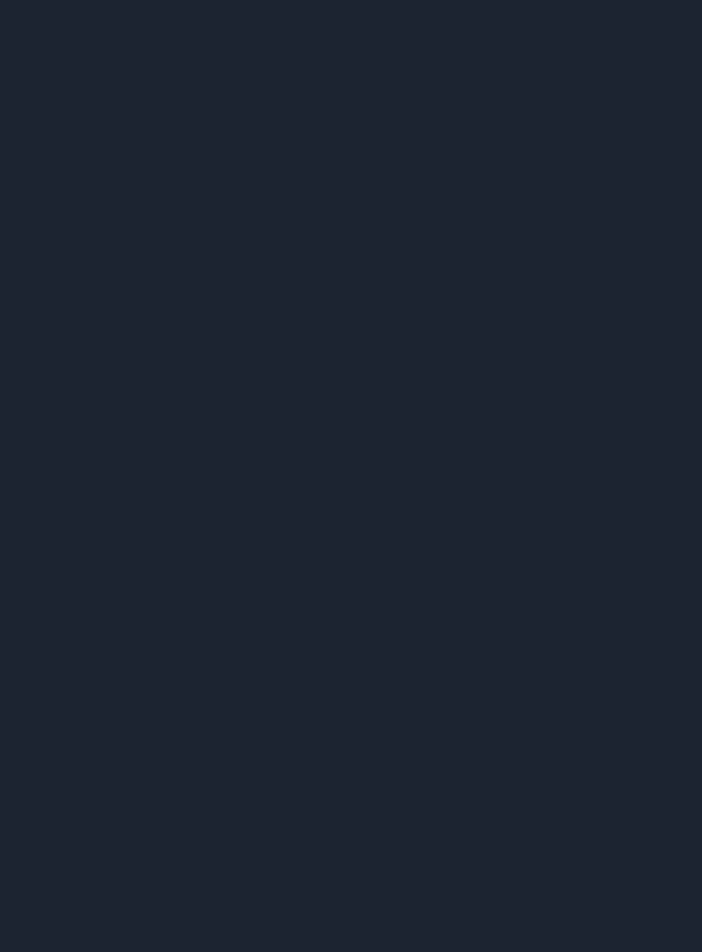
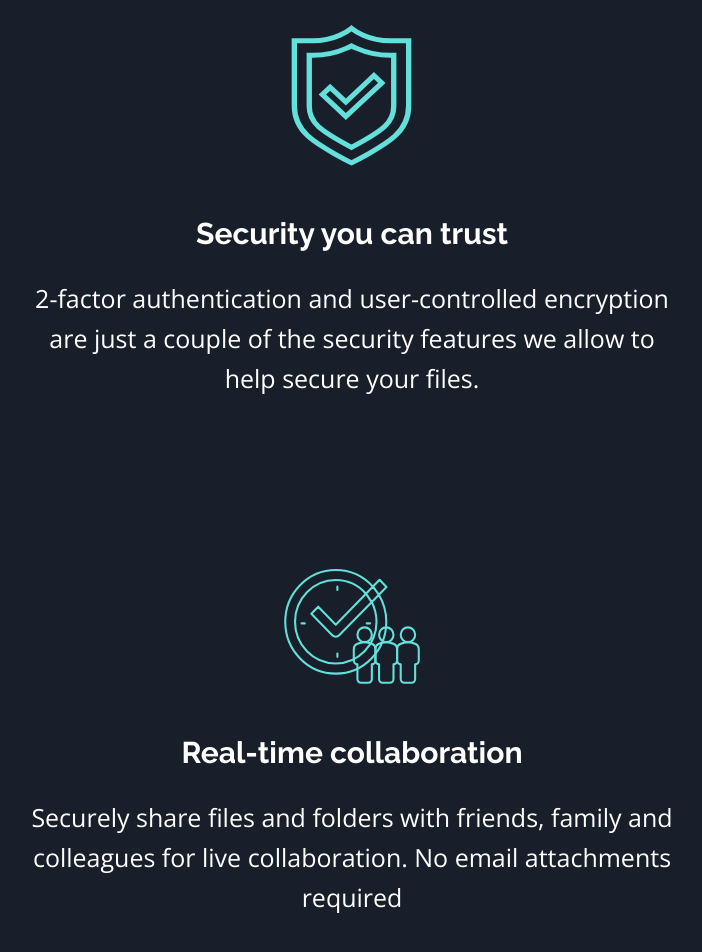
Before and after one commit to oppahero/fylo-dark-theme-landing-page, a Next.js app: page / in a window 1280 px wide. Shown: the part 1772-2724 px from the top of the page, without its empty margins (288-990 px from the left). Before the commit the page ends 1269 px from the top, so only its background shows below. Built offline with nearby package versions, Linux system fonts and the light colour scheme.

Commit message:
Advantanges , info and testimonals container

```diff
--- a/src/pages/index.tsx
+++ b/src/pages/index.tsx
@@ -2,8 +2,8 @@ import Head from 'next/head'
 import styles from '@/styles/Home.module.css'
 import { raleway, open_sans } from '../fonts'
 import Image from 'next/image'
-// import { FontAwesomeIcon } from "@fortawesome/react-fontawesome";
-// import { faCheck, faTrash } from "@fortawesome/free-solid-svg-icons";
+import { FontAwesomeIcon } from "@fortawesome/react-fontawesome";
+import { faCircleArrowRight } from "@fortawesome/free-solid-svg-icons";
 
 export default function Home() {
   return (
@@ -14,7 +14,7 @@ export default function Home() {
         <meta name="viewport" content="width=device-width, initial-scale=1" />
         <link rel="icon" href="/images/favicon-32x32.png" />
       </Head>
-      <main role='main'>
+      <main role='main' className={`${styles.main} ${open_sans.variable}`}>
         {/* <FontAwesomeIcon icon={faCheck} className="fas fa-check" style={{ color: "red" }}
         ></FontAwesomeIcon> */}
         <nav >
@@ -40,16 +40,149 @@ export default function Home() {
             width={612}
             height={455}
           />
-
           <div className={styles.bgCurvy}></div>
-
-          <div className={`${styles.getStartedContainer__blue} ${raleway.variable} ${open_sans.variable}`}>
+          <div className={`${styles.getStartedContainer__blue} ${raleway.variable}`}>
             <div className={styles.getStartedContainer__text}>
-            <h1 className={styles.h1}> All your files in one secure location, accessible anywhere.</h1>
-            <p className={styles.text} > Fylo stores all your most important files in one secure location. Access them wherever you need, share and collaborate with friends family, and co-workers.</p>
-            <button className={styles.button}>Get Started</button>
+              <h1 className={styles.h1}> All your files in one secure location, accessible anywhere.</h1>
+              <p className={styles.getStartedtext} > Fylo stores all your most important files in one secure location. Access them wherever you need, share and collaborate with friends family, and co-workers.</p>
+              <button className={styles.button}>Get Started</button>
             </div>
 
+          </div>
+        </section>
+
+        <section className={styles.advantagesContainer}>
+          <div className={`${styles.advantagesContainer__item} ${raleway.variable}`}>
+            <Image
+              src="/images/icon-access-anywhere.svg"
+              alt="icon access anywhere"
+              width={140}
+              height={126}
+            />
+            <div className={styles.advantagesContainer__item__text}>
+              <h2 className={styles.h2}>Access your files, anywhere</h2>
+              <p className={styles.advantageText}>The ability to use a smartphone, tablet, or computer to access your account means your files follow you everywhere.</p>
+            </div>
+          </div>
+          <div className={`${styles.advantagesContainer__item} ${raleway.variable}`}>
+            <Image
+              src="/images/icon-security.svg"
+              alt="icon-security"
+              width={122}
+              height={141}
+            />
+            <div className={styles.advantagesContainer__item__text}>
+              <h2 className={styles.h2}>Security you can trust</h2>
+              <p className={styles.advantageText}>2-factor authentication and user-controlled encryption are just a couple of the security features we allow to help secure your files.</p>
+            </div>
+          </div>
+          <div className={`${styles.advantagesContainer__item} ${raleway.variable}`}>
+            <Image
+              src="/images/icon-collaboration.svg"
+              alt="icon collaboration"
+              width={138}
+              height={117}
+            />
+            <div className={styles.advantagesContainer__item__text}>
+              <h2 className={styles.h2}>Real-time collaboration</h2>
+              <p className={styles.advantageText}>Securely share files and folders with friends, family and colleagues for live collaboration. No email attachments required</p>
+            </div>
+          </div>
+          <div className={`${styles.advantagesContainer__item} ${raleway.variable}`}>
+            <Image
+              src="/images/icon-any-file.svg"
+              alt="icon any file"
+              width={153}
+              height={108}
+            />
+            <div className={styles.advantagesContainer__item__text}>
+              <h2 className={styles.h2}>Store any type of file</h2>
+              <p className={styles.advantageText}>Whether you&apos;re sharing holidays photos or work documents, Fylo has you covered allowing for all file types to be securely stored and shared.</p>
+            </div>
+          </div>
+        </section>
+
+        <section className={styles.infoContainer}>
+          <Image
+            src="/images/illustration-stay-productive.png"
+            alt="illustration stay productive"
+            width={620}
+            height={467}
+          />
+          <div className={styles.infoContainer__text}>
+            <h2 className={styles.h2}>Stay productive, wherever you are</h2>
+            <p className={styles.advantageText}>
+              Never let location be an issue when accessing your files. Fylo has you covered for all of your file storage needs.
+            </p>
+            <p className={styles.advantageText}>
+              Securely share files and folders with friends, family and colleagues for live collaboration. No email attachments required.
+            </p>
+            <span className={styles.seeFylo}>
+              See how Fylo works
+              <FontAwesomeIcon icon={faCircleArrowRight} />
+            </span>
+          </div>
+        </section>
+
+        <section className={styles.testimonialsContainer}>
+          <div className={styles.testimonialsContainer__card}>
+            <Image
+              className={styles.quouteIcon}
+              src="/images/bg-quotes.png"
+              alt="Quote icon"
+              width={40}
+              height={30}
+            />
+            <p className={`${styles.testimonial} ${raleway.variable}`}>
+              Fylo has improved our team productivity by an order of magnitude. Since making the switch our team has become a well-oiled collaboration machine.
+            </p>
+            <div className={styles.testimonialInfo}>
+              <Image
+                className={styles.testimonialImage}
+                src="/images/profile-1.jpg"
+                alt="Person image 1"
+                width={50}
+                height={50}
+              />
+              <div className={styles.testimonialPerson}>
+                <h3 className={styles.testimonialName}>Satish Patel</h3>
+                <p>Founder & CEO, Huddle</p>
+              </div>
+            </div>
+          </div>
+          <div className={styles.testimonialsContainer__card}>
+            <p className={`${styles.testimonial} ${raleway.variable}`}>
+              Fylo has improved our team productivity by an order of magnitude. Since making the switch our team has become a well-oiled collaboration machine.            </p>
+            <div className={styles.testimonialInfo}>
+              <Image
+                className={styles.testimonialImage}
+                src="/images/profile-2.jpg"
+                alt="Person image 2"
+                width={50}
+                height={50}
+              />
+              <div className={styles.testimonialPerson}>
+                <h3 className={styles.testimonialName}>Bruce McKenzie</h3>
+                <p>Founder & CEO, Huddle</p>
+              </div>
+            </div>
+          </div>
+          <div className={styles.testimonialsContainer__card}>
+            <p className={`${styles.testimonial} ${raleway.variable}`}>
+              Fylo has improved our team productivity by an order of magnitude. Since making the switch our team has become a well-oiled collaboration machine.            </p>
+            <div className={styles.testimonialInfo}>
+              <Image
+                className={styles.testimonialImage}
+                src="/images/profile-3.jpg"
+                alt="Person image 3"
+                width={50}
+                height={50}
+              />
+              <div className={styles.testimonialPerson}>
+                <h3 className={styles.testimonialName}>Iva Boyd</h3>
+                <p>Founder & CEO, Huddle</p>
+              </div>
+            </div>
           </div>
         </section>
       </main>
--- a/src/styles/Home.module.css
+++ b/src/styles/Home.module.css
@@ -1,3 +1,6 @@
+.main {
+  font-family: var(--font-opensans);
+}
 .navUl {
   display: flex;
   width: 300px;
@@ -7,7 +10,9 @@
 
 .navLi,
 .button,
-.h1 {
+.h1,
+.h2,
+.testimonial {
   font-family: var(--font-raleway);
 }
 
@@ -27,6 +32,11 @@
   margin-bottom: 50px;
 }
 
+.h2 {
+  font-weight: 700;
+  font-size: 30px;
+}
+
 .getStartedContainer {
   /* margin-top: 91px; */
   /* margin-top: 20px; */
@@ -37,9 +47,9 @@
   gap: 76px; */
 }
 
-.imageIntro{
-    position: relative;
-    top: 90px;
+.imageIntro {
+  position: relative;
+  top: 90px;
 }
 
 .getStartedContainer__blue {
@@ -55,17 +65,129 @@
   width: 100%;
 }
 
-.getStartedContainer__text{
-    position: relative;
-    top: -120px;
+.getStartedContainer__text {
+  position: relative;
+  top: -120px;
 }
 
-.text {
-  font-family: var(--font-opensans);
+.getStartedtext {
   font-size: 30px;
   line-height: 40px;
   padding: 0 20px;
   margin: 0 0 65px;
+}
+
+.advantageText {
+  font-size: 25px;
+  line-height: 40px;
+  /* padding: 0 35px; */
+}
+
+.advantagesContainer {
+  background-color: var(--darkblue-main-bg);
+  display: flex;
+  flex-wrap: wrap;
+  gap: 170px;
+  padding-bottom: 290px;
+}
+
+.advantagesContainer__item {
+  width: 648px;
+  margin: 0 auto;
+  display: flex;
+  flex-direction: column;
+  gap: 50px;
+  align-items: center;
+  text-align: center;
+}
+
+.advantagesContainer__item__text {
+  display: flex;
+  flex-direction: column;
+  gap: 27px;
+}
+
+.infoContainer {
+  background-color: var(--darkblue-main-bg);
+  display: flex;
+  flex-direction: column;
+  align-items: center;
+  gap: 95px;
+  padding: 0 70px 293px;
+}
+
+.infoContainer__text {
+  display: flex;
+  flex-direction: column;
+  gap: 38px;
+}
+
+.seeFylo {
+  display: flex;
+  justify-content: space-between;
+  align-items: center;
+  font-size: 20px;
+  width: 220px;
+  padding-bottom: 11px;
+  color: var(--cyan);
+  border-bottom: 2px solid var(--cyan);
+}
+
+.testimonialsContainer {
+  background-color: var(--darkblue-main-bg);
+  display: flex;
+  flex-direction: column;
+  align-items: center;
+  gap: 98px;
+}
+
+.testimonialsContainer__card {
+  width: 562px;
+  height: 325px;
+  padding: 56px 63px 43px 39px;
+  border-radius: 10px;
+  -webkit-border-radius: 10px;
+  -moz-border-radius: 10px;
+  -ms-border-radius: 10px;
+  -o-border-radius: 10px;
+  background-color: var(--darkblue-testimonial-bg);
+  display: flex;
+  flex-direction: column;
+  justify-content: space-between;
+  box-shadow: 1px 2px 25px var(--darkblue-signup-bg);
+  position: relative;
+
+}
+
+.testimonialInfo {
+  display: flex;
+  gap: 10px;
+}
+
+.testimonial{
+    font-size: 20px;
+    line-height: 35px;
+}
+
+.testimonialImage {
+  border-radius: 50%;
+  -webkit-border-radius: 50%;
+  -moz-border-radius: 50%;
+  -ms-border-radius: 50%;
+  -o-border-radius: 50%;
+}
+
+.testimonialPerson{
+    display: flex;
+    flex-direction: column;
+    justify-content: space-between;
+}
+
+
+.quouteIcon{
+    position: absolute;
+    top: -25px;
+    left: 10px;
 }
 
 @media screen and (min-width: 750px) {
```
